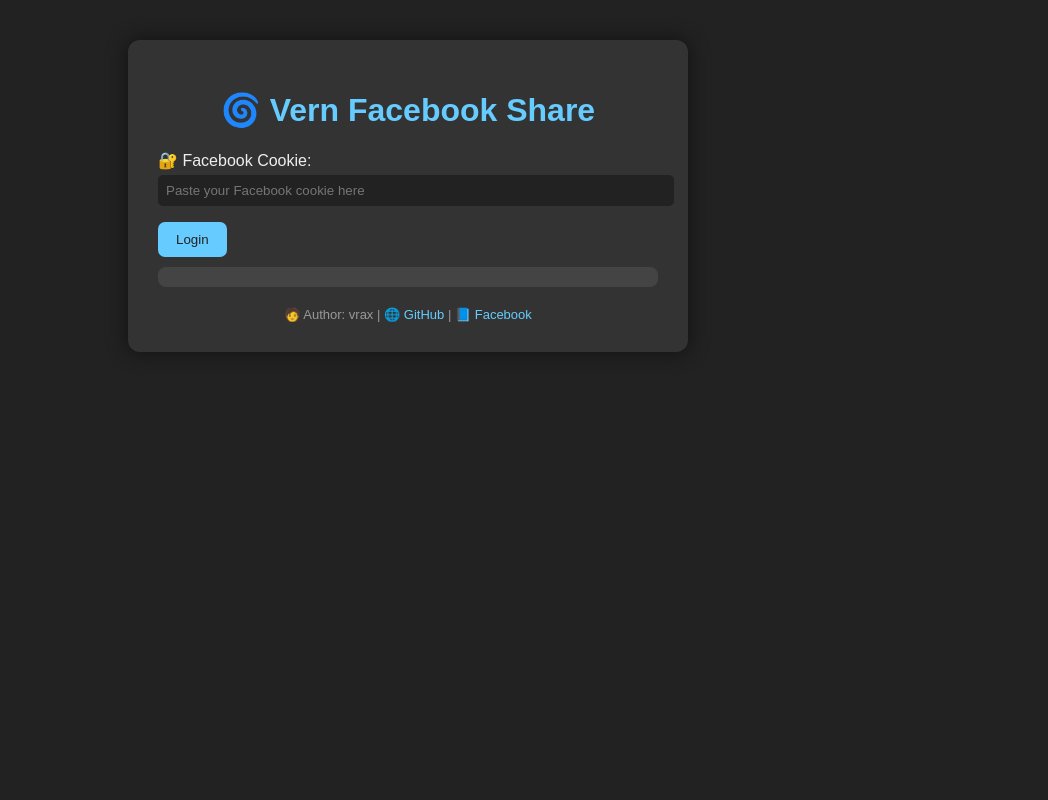
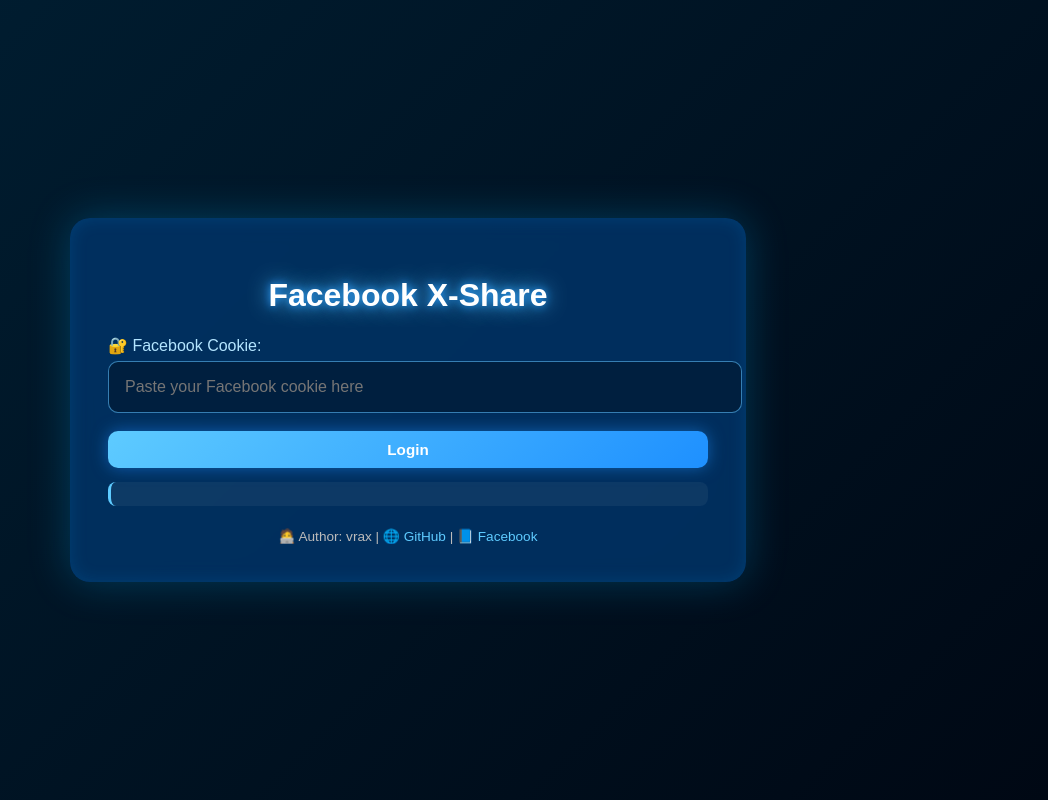
Before and after one commit to blep111/target-, a Flask app: page / in a window 1280 px wide. Shown: the whole page, without its empty margins (232-1280 px from the left). Run offline with Flask 3, Linux system fonts and the light colour scheme.

Commit message:
Update index.html

```diff
--- a/templates/index.html
+++ b/templates/index.html
@@ -1,51 +1,183 @@
 <!DOCTYPE html>
-<html>
+<html lang="en">
 <head>
-    <title>Vern Facebook Share UI</title>
+  <meta charset="UTF-8">
+  <meta name="viewport" content="width=device-width, initial-scale=1.0">
+  <title>Face X-Share</title>
   <style>
-        body { font-family: Arial, sans-serif; background: #222; color: #eee; }
-        .container { max-width: 500px; margin: 40px auto; background: #333; padding: 30px; border-radius: 12px; box-shadow: 0 0 20px #111;}
-        h1 { text-align: center; color: #6cf; }
-        .status { margin: 10px 0; padding: 10px; background: #444; border-radius: 8px; }
-        .success { color: #3fa43f; }
-        .error { color: #de4f4f; }
-        label { display: block; margin-top: 15px; }
-        input[type=text], input[type=number] { width: 100%; padding: 8px; margin-top: 5px; border-radius: 5px; border: none; background: #222; color: #eee; }
-        button { margin-top: 16px; background: #6cf; color: #222; border: none; padding: 10px 18px; border-radius: 7px; cursor: pointer;}
-        button:disabled { background: #555; color: #ccc; }
-        .footer { text-align: center; color: #999; margin-top: 20px; font-size: 13px;}
-        a { color: #6cf; text-decoration: none; }
+    body {
+      font-family: 'Poppins', sans-serif;
+      background: linear-gradient(135deg, #001f33, #000814);
+      color: #eee;
+      margin: 0;
+      padding: 0;
+      display: flex;
+      justify-content: center;
+      align-items: center;
+      min-height: 100vh;
+    }
+
+    .container {
+      max-width: 600px;
+      width: 94%;
+      background: rgba(0, 50, 100, 0.9);
+      padding: 38px;
+      border-radius: 20px;
+      box-shadow: 0 0 40px rgba(0, 180, 255, 0.25),
+                  inset 0 0 18px rgba(0, 160, 255, 0.15);
+      backdrop-filter: blur(12px);
+      animation: fadeIn 1s ease;
+    }
+
+    h1 {
+      text-align: center;
+      color: white;
+      text-shadow: 0 0 22px #5ecbff, 0 0 8px #1e90ff;
+      margin-bottom: 22px;
+      font-size: 2rem;
+    }
+
+    label {
+      display: block;
+      margin-top: 16px;
+      margin-bottom: 6px;
+      color: #b3e5ff;
+      font-size: 1rem;
+    }
+
+    input[type=text], input[type=number] {
+      width: 100%;
+      padding: 16px;
+      border-radius: 10px;
+      border: 1px solid rgba(90, 190, 255, 0.6);
+      background: rgba(0, 30, 60, 0.9);
+      color: #eee;
+      font-size: 1rem;
+      transition: 0.3s;
+      outline: none;
+    }
+    input[type=text]:focus, input[type=number]:focus {
+      border-color: #5ecbff;
+      box-shadow: 0 0 14px #5ecbff;
+      background: rgba(0, 40, 80, 0.95);
+    }
+
+    button {
+      margin-top: 18px;
+      width: 100%;
+      border: none;
+      cursor: pointer;
+      font-weight: 600;
+      transition: 0.3s;
+      border-radius: 10px;
+    }
+
+    /* 🔹 Login button (light blue, smaller) */
+    #login-section button {
+      background: linear-gradient(135deg, #5ecbff, #1e90ff);
+      padding: 10px;
+      font-size: 0.95rem;
+      color: #fff;
+      box-shadow: 0 0 16px rgba(30, 144, 255, 0.5);
+    }
+    #login-section button:hover {
+      box-shadow: 0 0 24px rgba(30, 144, 255, 0.9);
+      transform: translateY(-2px);
+    }
+
+    /* 🔹 Share button (blue theme as well) */
+    #share-section button {
+      background: linear-gradient(135deg, #3dbdff, #0077ff);
+      padding: 14px;
+      font-size: 1.05rem;
+      color: #fff;
+      box-shadow: 0 0 22px rgba(0, 140, 255, 0.45);
+    }
+    #share-section button:hover {
+      box-shadow: 0 0 32px rgba(0, 140, 255, 0.85);
+      transform: translateY(-2px) scale(1.02);
+    }
+
+    .status {
+      margin: 14px 0;
+      padding: 12px;
+      border-radius: 8px;
+      font-size: 0.95rem;
+      background: rgba(255, 255, 255, 0.05);
+      border-left: 3px solid #5ecbff;
+    }
+    .success { color: #88e0ff; }
+    .error { color: #ff5f5f; }
+
+    #progress {
+      margin-top: 12px;
+      font-size: 0.95rem;
+      line-height: 1.4rem;
+      max-height: 220px;
+      overflow-y: auto;
+    }
+
+    .footer {
+      text-align: center;
+      margin-top: 22px;
+      font-size: 0.85rem;
+      color: #bbb;
+    }
+    .footer a {
+      color: #5ecbff;
+      text-decoration: none;
+    }
+    .footer a:hover {
+      text-shadow: 0 0 6px #5ecbff;
+    }
+
+    @keyframes fadeIn {
+      from { opacity: 0; transform: translateY(20px);}
+      to { opacity: 1; transform: translateY(0);}
+    }
   </style>
 </head>
 <body>
   <div class="container">
-        <h1>🌀 Vern Facebook Share</h1>
+    <h1>Facebook X-Share</h1>
+
+    <!-- Login Section -->
     <div id="login-section">
       <label>🔐 Facebook Cookie:</label>
       <input type="text" id="cookie" placeholder="Paste your Facebook cookie here">
       <button onclick="login()">Login</button>
       <div id="login-status" class="status"></div>
     </div>
+
+    <!-- Share Section -->
     <div id="share-section" style="display:none;">
       <label>🔗 Facebook Post Link:</label>
       <input type="text" id="post_link" placeholder="https://facebook.com/...">
+
       <label>🔁 Share Count:</label>
       <input type="number" id="share_count" min="1" value="1">
+
       <button onclick="share()">Start Share</button>
       <div id="share-status" class="status"></div>
       <div id="progress"></div>
     </div>
+
     <div class="footer">
-            🧑 Author: vrax |
+      🧑‍💻 Author: vrax |
       🌐 <a href="https://github.com/vraxyxx" target="_blank">GitHub</a> |
-            📘 <a href="https://facebook.com/vern.23x" target="_blank">Facebook</a>
+      📘 <a href="https://www.facebook.com/notfound500" target="_blank">Facebook</a>
     </div>
   </div>
+
   <script>
     function login() {
       document.getElementById('login-status').innerHTML = '';
       var cookie = document.getElementById('cookie').value;
-    fetch('/login', {method: 'POST', headers: {'Content-Type':'application/x-www-form-urlencoded'}, body: 'cookie=' + encodeURIComponent(cookie)})
+      fetch('/login', {
+        method: 'POST',
+        headers: {'Content-Type':'application/x-www-form-urlencoded'},
+        body: 'cookie=' + encodeURIComponent(cookie)
+      })
       .then(res => res.json())
       .then(data => {
         if(data.success) {
@@ -57,12 +189,17 @@
         }
       });
     }
+
     function share() {
       document.getElementById('share-status').innerHTML = '';
       document.getElementById('progress').innerHTML = '';
       var post_link = document.getElementById('post_link').value;
       var share_count = document.getElementById('share_count').value;
-    fetch('/share', {method: 'POST', headers: {'Content-Type':'application/x-www-form-urlencoded'}, body: 'post_link=' + encodeURIComponent(post_link) + '&share_count=' + encodeURIComponent(share_count)})
+      fetch('/share', {
+        method: 'POST',
+        headers: {'Content-Type':'application/x-www-form-urlencoded'},
+        body: 'post_link=' + encodeURIComponent(post_link) + '&share_count=' + encodeURIComponent(share_count)
+      })
       .then(res => res.json())
       .then(data => {
         if(data.success) {
@@ -70,8 +207,12 @@
           var progress = '';
           var ok = 0;
           for(var i=0;i<data.results.length;i++) {
-                if(data.results[i].status=='success') { ok++; progress += '➤ Sharing: ' + data.results[i].n + '<br>'; }
-                else progress += '<span class="error">❌ Error occurred at ' + data.results[i].n + '</span><br>';
+            if(data.results[i].status=='success') {
+              ok++;
+              progress += '➤ Sharing: ' + data.results[i].n + '<br>';
+            } else {
+              progress += '<span class="error">❌ Error occurred at ' + data.results[i].n + '</span><br>';
+            }
           }
           document.getElementById('progress').innerHTML = progress + '<br><span class="success">✅ Done sharing ' + ok + '/' + share_count + ' posts in ' + data.elapsed + '</span>';
         } else {
```
Lines whose indentation alone changed are shown as unchanged.
